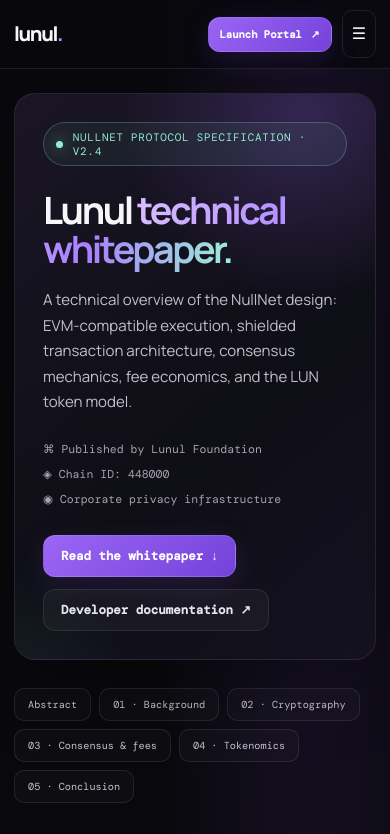
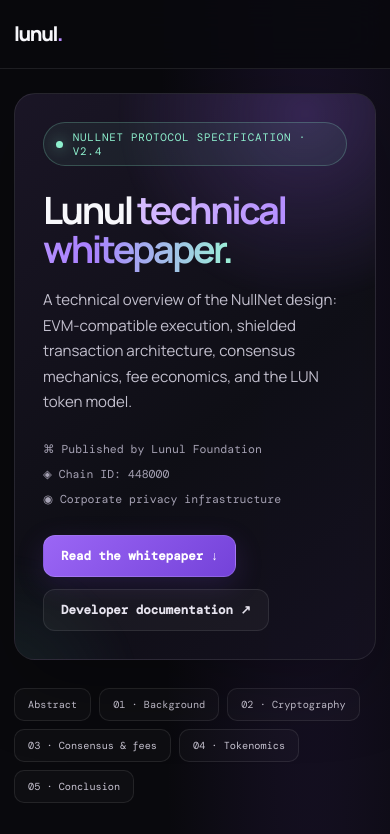
Before and after one commit to lunul-dev/whitepaper, a website: page index.html in a window 390 px wide. Shown: the top 834 px of the page. Drawn offline with nearby package versions, Linux system fonts and the light colour scheme.

Commit message:
Update index.html

```diff
--- a/index.html
+++ b/index.html
@@ -26,8 +26,6 @@ header{position:sticky;top:0;z-index:20;background:rgba(9,9,13,.86);backdrop-fil
 <nav class="navlinks" id="navlinks" aria-label="Main navigation">
 <a href="https://lunul.org/index.html#architecture">Architecture</a><a href="https://lunul.org/index.html#use-cases">Ecosystem &amp; use cases</a><a href="https://docs.lunul.org" aria-current="page">Docs</a><a href="https://whitepaper.lunul.org">Whitepaper</a><a href="https://portal.lunul.org">Portal</a>
 </nav>
-<a class="nav-cta" href="https://portal.lunul.org">Launch Portal <span aria-hidden="true">↗</span></a>
-<button class="menu-toggle" id="menu-toggle" aria-label="Open navigation" aria-expanded="false" aria-controls="navlinks">☰</button>
 </div></header>
 <main class="wrap">
  <section class="hero">
```
